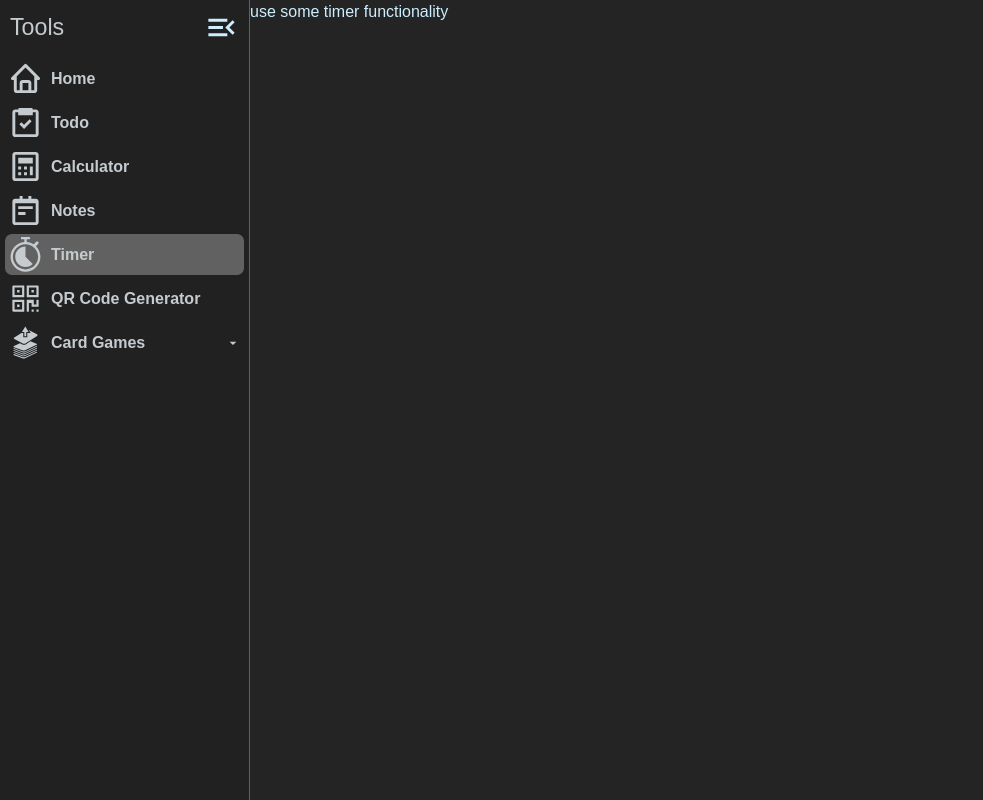
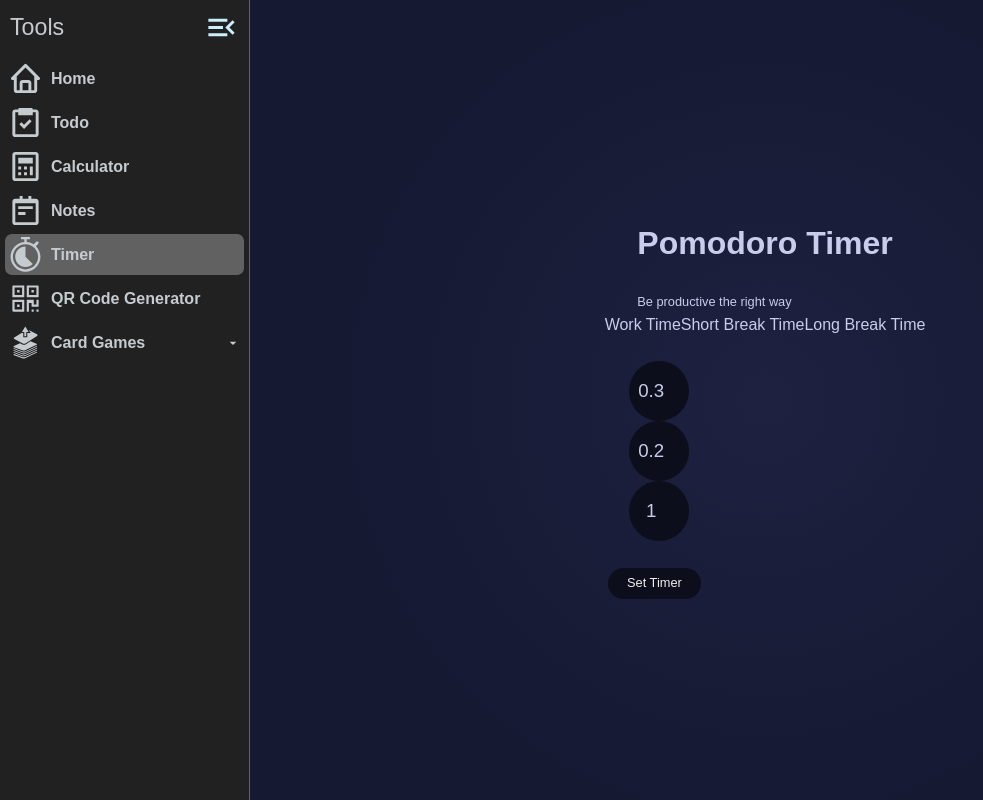
Before and after one commit to rerlache/react-tools, a React (Vite) app: page /timer in a window 1280 px wide. Shown: the whole page, without its empty margins (0-983 px from the left). Built offline with nearby package versions, Linux system fonts and the light colour scheme.

Commit message:
added pomodoro timer to the timer feature

```diff
--- a/package.json
+++ b/package.json
@@ -10,6 +10,7 @@
   },
   "dependencies": {
     "react": "^18.2.0",
+    "react-countdown-circle-timer": "^3.2.1",
     "react-dom": "^18.2.0",
     "react-icons": "^4.8.0",
     "react-markdown": "^8.0.7",
--- a/src/App.jsx
+++ b/src/App.jsx
@@ -4,6 +4,8 @@ import Sidebar from "./components/Sidebar";
 import Todo from "./features/todo/Todo";
 import Calculator from "./features/calculator/Calculator";
 import Notes from "./features/notes/Notes";
+import PomodoroTimer from "./features/timer/PomodoroTimer";
+import SettingsContextProvider from "./features/timer/context/settingsContext";
 
 function App() {
   const [isSidebarOpen, setIsSidebarOpen] = useState(false);
@@ -23,15 +25,23 @@ function App() {
           }`}
         >
           <Routes>
-            <Route exact path={"/"} element='Hello world!' />
+            <Route exact path={"/"} element="Hello world!" />
             <Route exact path={"/todo"} element={<Todo />} />
             <Route exact path={"/calculator"} element={<Calculator />} />
             <Route exact path={"/notes"} element={<Notes />} />
-            <Route exact path={"/qrcode"} element={'qr code generator comming soon ...'} />
+            <Route
+              exact
+              path={"/qrcode"}
+              element={"qr code generator comming soon ..."}
+            />
             <Route
               exact
               path={"/timer"}
-              element="use some timer functionality"
+              element={
+                <SettingsContextProvider>
+                  <PomodoroTimer />
+                </SettingsContextProvider>
+              }
             />
             <Route exact path={"/cardgames"} element="coming soon.." />
           </Routes>
--- /dev/null
+++ b/src/features/timer/PomodoroTimer.jsx
@@ -0,0 +1,84 @@
+import React, { useContext, useEffect } from "react";
+import "./timer.css";
+import TimerSettings from "./components/timerSettings";
+import CountdownAnimation from "./components/countdownAnimation";
+import TimerButton from "./components/timerButton";
+import { SettingsContext } from "./context/settingsContext";
+
+export default function PomodoroTimer() {
+  const {
+    pomodoro,
+    executing,
+    setCurrentTimer,
+    SettingsBtn,
+    children,
+    startAnimate,
+    startTimer,
+    pauseTimer,
+    updateExecute,
+  } = useContext(SettingsContext);
+
+  useEffect(() => {updateExecute(executing)}, [executing, startAnimate])
+
+  return (
+    <div className="pomodoro-container">
+      <div className="top-section">
+        <h1>Pomodoro Timer</h1>
+        <small>Be productive the right way</small>
+      </div>
+      {pomodoro !== 0 ? (
+        <>
+          <ul className="labels">
+            <li>
+              <TimerButton
+                title="Work"
+                activeClass={executing.active === "work" && "active-label"}
+                _callback={() => setCurrentTimer("work")}
+              />
+            </li>
+            <li>
+              <TimerButton
+                title="Short Break"
+                activeClass={executing.active === "short" && "active-label"}
+                _callback={() => setCurrentTimer("short")}
+              />
+            </li>
+            <li>
+              <TimerButton
+                title="Long Break"
+                activeClass={executing.active === "long" && "active-label"}
+                _callback={() => setCurrentTimer("long")}
+              />
+            </li>
+          </ul>
+          <TimerButton title="Settings" _callback={SettingsBtn} />
+          <div className="timer-container">
+            <div className="time-wrapper">
+              <CountdownAnimation
+                key={pomodoro}
+                timer={pomodoro}
+                animate={startAnimate}
+              >
+                {children}
+              </CountdownAnimation>
+            </div>
+          </div>
+          <div className="button-wrapper">
+            <TimerButton
+              title="Start"
+              className={!startAnimate && "active-label"}
+              _callback={startTimer}
+            />
+            <TimerButton
+              title="Pause"
+              className={startAnimate && "active-label"}
+              _callback={pauseTimer}
+            />
+          </div>
+        </>
+      ) : (
+        <TimerSettings />
+      )}
+    </div>
+  );
+}
--- /dev/null
+++ b/src/features/timer/components/countdownAnimation.jsx
@@ -0,0 +1,23 @@
+import { useContext } from "react";
+import { CountdownCircleTimer } from "react-countdown-circle-timer";
+import { SettingsContext } from "../context/settingsContext";
+
+export default function CountdownAnimation({ key, timer, animate, children }) {
+  const { stopTimer } = useContext(SettingsContext);
+  return (
+    <CountdownCircleTimer
+      key={key}
+      isPlaying={animate}
+      duration={timer * 60}
+      colors={['#FE6F6B', 0.33]}
+      strokeWidth={6}
+      size={220}
+      trailColor="#151932"
+      onComplete={() => {
+        stopTimer();
+      }}
+    >
+      {children}
+    </CountdownCircleTimer>
+  );
+}
--- /dev/null
+++ b/src/features/timer/components/timerButton.jsx
@@ -0,0 +1,5 @@
+export default function TimerButton({title, activeClass, _callback}) {
+  return (
+    <button className={activeClass} onClick={_callback}>{title}</button>
+  )
+}
--- /dev/null
+++ b/src/features/timer/components/timerSettings.jsx
@@ -0,0 +1,77 @@
+import { useState, useContext } from "react";
+import { SettingsContext } from "../context/settingsContext";
+
+export default function TimerSettings() {
+  const [newTimer, setNewTimer] = useState({
+    work: 0.3,
+    short: 0.2,
+    long: 1,
+    active: "work",
+  });
+
+  const { updateExecute } = useContext(SettingsContext);
+
+  function handleChange(input) {
+    const { name, value } = input.target;
+    switch (name) {
+      case "work":
+        setNewTimer({
+          ...newTimer,
+          work: parseInt(value),
+        });
+        break;
+      case "shortBreak":
+        setNewTimer({
+          ...newTimer,
+          short: parseInt(value),
+        });
+        break;
+      case "longBreak":
+        setNewTimer({
+          ...newTimer,
+          long: parseInt(value),
+        });
+        break;
+    }
+  }
+  function handleSubmit(e) {
+    e.preventDefault();
+    updateExecute(newTimer);
+  }
+  return (
+    <div className="form-container">
+      <form noValidate onSubmit={handleSubmit}>
+        <label htmlFor="work">Work Time</label>
+        <label htmlFor="shortBreak">Short Break Time</label>
+        <label htmlFor="longBreak">Long Break Time</label>
+        <div className="input-wrapper">
+          <input
+            id="work"
+            name="work"
+            className="input"
+            type="number"
+            onChange={handleChange}
+            value={newTimer.work}
+          />
+          <input
+            id="shortBreak"
+            name="shortBreak"
+            type="number"
+            className="input"
+            onChange={handleChange}
+            value={newTimer.short}
+          />
+          <input
+            id="longBreak"
+            name="longBreak"
+            className="input"
+            type="number"
+            onChange={handleChange}
+            value={newTimer.long}
+          />
+        </div>
+        <button type="submit">Set Timer</button>
+      </form>
+    </div>
+  );
+}
--- /dev/null
+++ b/src/features/timer/context/settingsContext.jsx
@@ -0,0 +1,87 @@
+import { createContext, useState } from "react";
+
+export const SettingsContext = createContext();
+
+function SettingsContextProvider(props) {
+
+  const [pomodoro, setPomodoro] = useState(0);
+  const [executing, setExecuting] = useState({});
+  const [startAnimate, setStartAnimate] = useState(false);
+
+  function setCurrentTimer(active_state) {
+    updateExecute({
+      ...executing,
+      active: active_state,
+    });
+    setTimerTime(executing);
+  }
+
+  function startTimer() {
+    setStartAnimate(true);
+    console.log('startAnimate', startAnimate)
+  }
+  function pauseTimer() {
+    setStartAnimate(false);
+  }
+
+  function children({ remainingTime }) {
+    const minutes = Math.floor(remainingTime / 60);
+    const seconds = remainingTime % 60;
+
+    return `${minutes}:${seconds}`;
+  }
+
+  function SettingsBtn() {
+    setExecuting({});
+    setPomodoro(0);
+  }
+
+  function updateExecute(updatedSettings) {
+    setExecuting(updatedSettings);
+    setTimerTime(updatedSettings);
+  }
+
+  function setTimerTime(evaluate) {
+    switch (evaluate.active) {
+      case "work":
+        console.log('evaluate', evaluate.work)
+        setPomodoro(evaluate.work);
+        break;
+      case "short":
+        setPomodoro(evaluate.short);
+        break;
+      case "long":
+        setPomodoro(evaluate.long);
+        break;
+
+      default:
+        setPomodoro(0);
+        break;
+    }
+  }
+
+  function stopTimer() {
+    setStartAnimate(false);
+  }
+
+  return (
+    <SettingsContext.Provider
+      value={{
+        pomodoro,
+        executing,
+        startAnimate,
+        setCurrentTimer,
+        startTimer,
+        pauseTimer,
+        children,
+        SettingsBtn,
+        updateExecute,
+        stopTimer,
+      }}
+    >
+      {props.children}
+    </SettingsContext.Provider>
+  );
+}
+
+export default SettingsContextProvider;
--- /dev/null
+++ b/src/features/timer/timer.css
@@ -0,0 +1,91 @@
+code {
+  font-family: source-code-pro, Menlo, Monaco, Consolas, "Courier New",
+    monospace;
+}
+
+.pomodoro-container {
+  color: #c9ccea;
+  display: flex;
+  flex-direction: column;
+  align-items: center;
+  justify-content: center;
+  min-height: 100vh;
+  background: rgb(39, 42, 85);
+  background: radial-gradient(circle, #1e2140 0%, #151932 65%);
+}
+
+.pomodoro-container .labels {
+  list-style: none;
+  display: flex;
+  text-transform: uppercase;
+  font-size: 0.8rem;
+  padding: 0.3rem 0.3rem;
+  background-color: #0c0e1b;
+  border-radius: 1.5rem;
+}
+.form-container {
+    display:flex;
+}
+
+.active-label {
+  color: #0c0e1b;
+  background-color: #fe6f6b;
+}
+
+.timer-container {
+  display: flex;
+  flex: 2;
+  align-items: center;
+  justify-content: center;
+}
+
+.time-wrapper {
+  display: flex;
+  align-items: center;
+  justify-content: center;
+  height: 15rem;
+  width: 15rem;
+  border-radius: 7.5rem;
+  color: #efefef;
+  background: #151932;
+  font-size: 3.5rem;
+  box-shadow: 1rem 1.5rem 2rem rgba(0, 0, 0, 0.6);
+}
+
+button {
+  color: #efefef;
+  font-size: 0.8rem;
+  padding: 0.5rem 1.2rem;
+  border: none;
+  border-radius: 3rem;
+  margin: 0.2rem;
+  background: #0c0e1b;
+  min-width: 80px;
+  cursor: pointer;
+}
+
+.button-wrapper button.activve {
+  color: #0c0e1b;
+  background-color: #c9ccea;
+  border: 1px solid #0c0e1b;
+}
+
+.input-wrapper {
+  display: flex;
+  flex-direction: column;
+  text-align: center;
+  justify-content: center;
+  margin: 1.5rem;
+}
+.input-wrapper input {
+  height: 60px;
+  width: 60px;
+  padding: 2px;
+  background-color: #0c0e1b;
+  color: #c9ccea;
+  border: none;
+  border-radius: 50%;
+  margin-right: 0.3rem;
+  text-align: center;
+  font-size: 14pt;
+}
--- a/src/index.css
+++ b/src/index.css
@@ -51,3 +51,6 @@
 .notes-container{
   display: flex;
 }
+.timer-container{
+  display: flex;
+}
```
Also changed, not shown: 2 other files (tests, documents, lock files or other folders).
